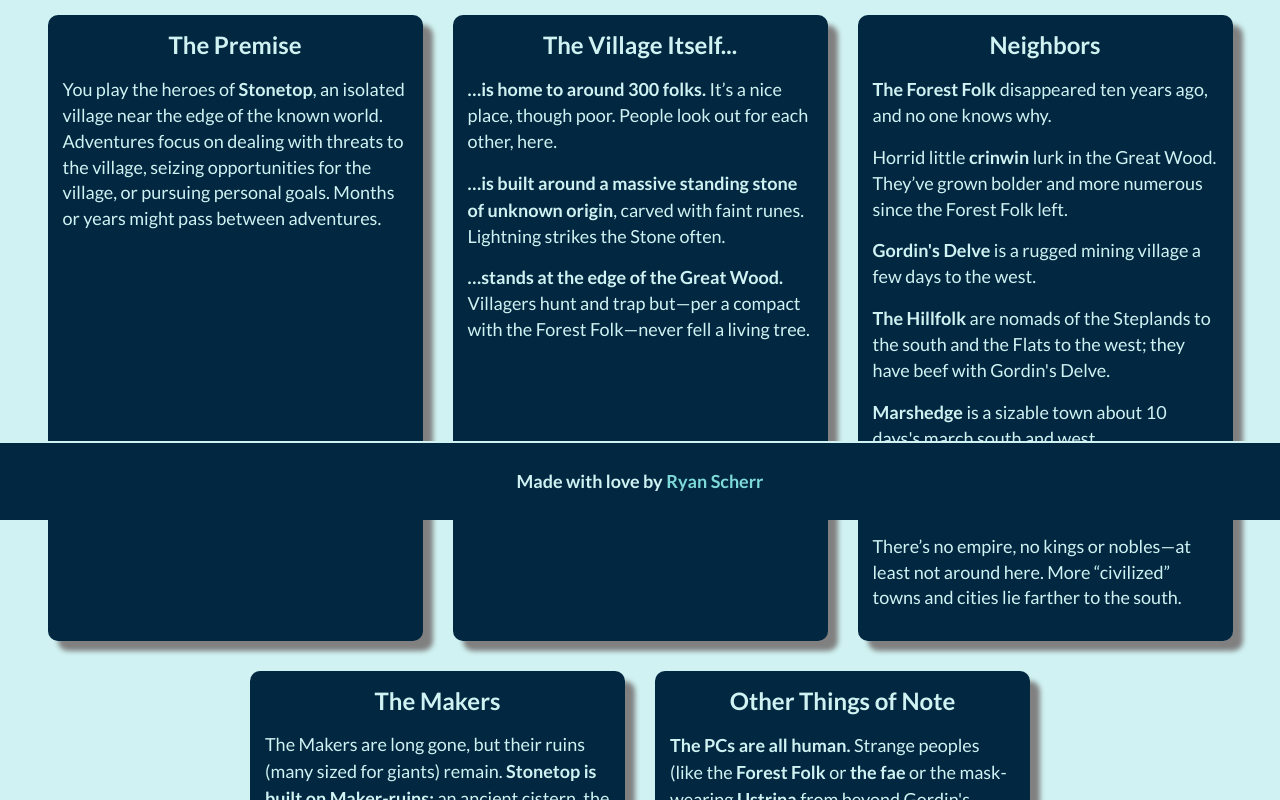
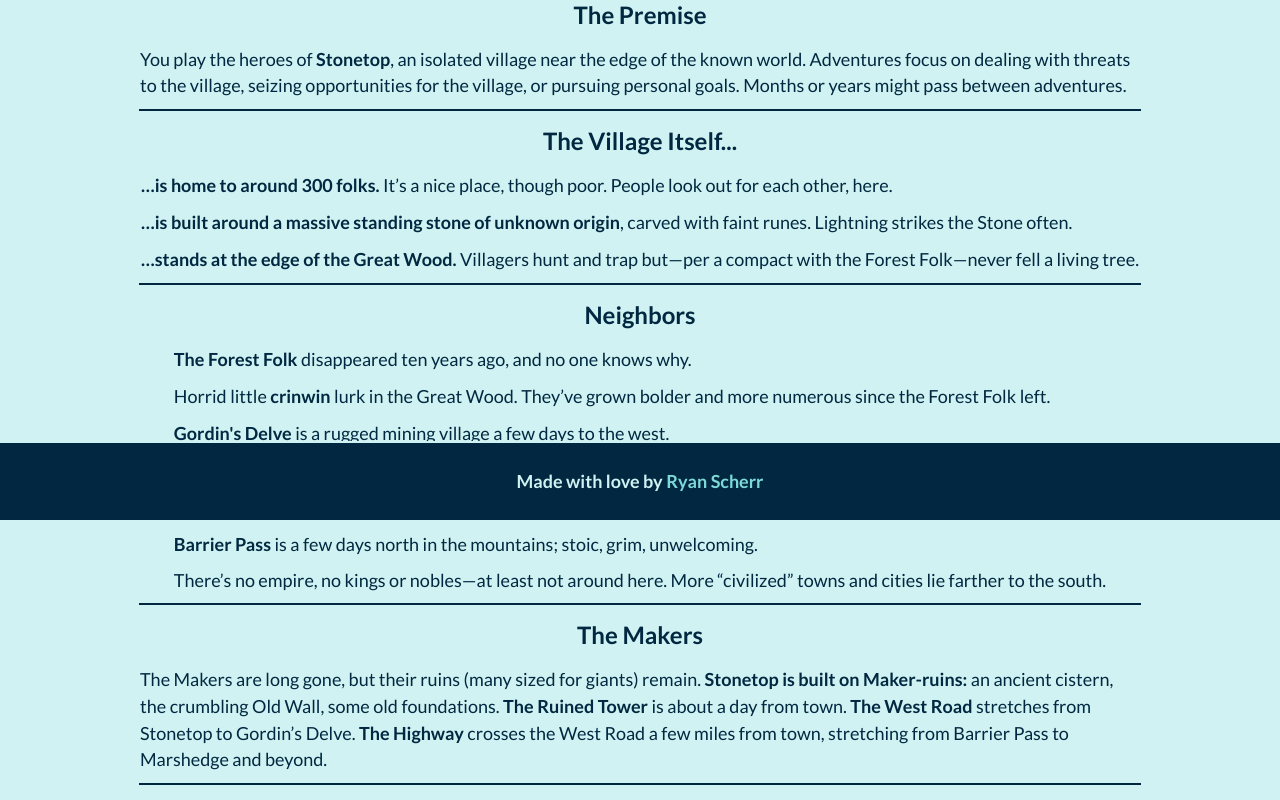
Before and after one commit to ryanascherr/stonetop-beyond, a React (Create React App) app in the folder client/: page / in a window 1280 px wide. Shown: the part 280-1080 px from the top of the page. Built offline with nearby package versions, Linux system fonts and the light colour scheme.

Commit message:
Restyled homepage.

```diff
--- a/client/src/pages/Homepage.js
+++ b/client/src/pages/Homepage.js
@@ -11,17 +11,19 @@ function Homepage() {
             <h2 className="homepage-title">Welcome to Stonetop Beyond!</h2>
             <h2 className="homepage-title">Read below to find out more about the game, or create a character after you've logged in!</h2>
             <div className="info-container">
-                <div className="info card">
+                <div className="info">
                     <h2>The Premise</h2>
                     <p>You play the heroes of <strong>Stonetop</strong>, an isolated village near the edge of the known world. Adventures focus on dealing with threats to the village, seizing opportunities for the village, or pursuing personal goals. Months or years might pass between adventures.</p>
                 </div>
-                <div className="info card">
+                <hr></hr>
+                <div className="info">
                     <h2>The Village Itself...</h2>
                     <p><strong>…is home to around 300 folks.</strong> It’s a nice place, though poor. People look out for each other, here.</p>
                     <p><strong>…is built around a massive standing stone of unknown origin</strong>, carved with faint runes. Lightning strikes the Stone often.</p>
                     <p><strong>…stands at the edge of the Great Wood.</strong> Villagers hunt and trap but—per a compact with the Forest Folk—never fell a living tree.</p>
                 </div>
-                <div className="info card">
+                <hr></hr>
+                <div className="info">
                     <h2>Neighbors</h2>
                     <p><strong>The Forest Folk</strong> disappeared ten years ago, and no one knows why.</p>
                     <p>Horrid little <strong>crinwin</strong> lurk in the Great Wood. They’ve grown bolder and more numerous since the Forest Folk left.</p>
@@ -31,11 +33,13 @@ function Homepage() {
                     <p><strong>Barrier Pass</strong> is a few days north in the mountains; stoic, grim, unwelcoming.</p>
                     <p>There’s no empire, no kings or nobles—at least not around here. More “civilized” towns and cities lie farther to the south.</p>
                 </div>
-                <div className="info card">
+                <hr></hr>
+                <div className="info">
                     <h2>The Makers</h2>
                     <p>The Makers are long gone, but their ruins (many sized for giants) remain. <strong>Stonetop is built on Maker-ruins:</strong> an ancient cistern, the crumbling Old Wall, some old foundations. <strong>The Ruined Tower</strong> is about a day from town. <strong>The West Road</strong> stretches from Stonetop to Gordin’s Delve. <strong>The Highway</strong> crosses the West Road a few miles from town, stretching from Barrier Pass to Marshedge and beyond.</p>
                 </div>
-                <div className="info card">
+                <hr></hr>
+                <div className="info">
                     <h2>Other Things of Note</h2>
                     <p><strong>The PCs are all human.</strong> Strange peoples (like the <strong>Forest Folk</strong> or <strong>the fae</strong> or the mask-wearing <strong>Ustrina</strong> from beyond Gordin's Delve) are known of but poorly understood.</p>
                     <p>Sages whisper of the <strong>Things Below</strong>, primeval entities of darkness, corruption, and ruin. Their power taints all that it touches.</p>
--- a/client/src/style.css
+++ b/client/src/style.css
@@ -165,6 +165,11 @@ body {
 
 /* Homepage */
 
+/* .homepage-title-container {
+    background-color: var(--darkest-blue);
+    color: var(--off-white);
+} */
+
 .homepage-title {
     margin-bottom: 15px;
 }
@@ -173,6 +178,25 @@ body {
     display: flex;
     justify-content: center;
     flex-wrap: wrap;
+}
+
+.info-container hr {
+    border: 1px solid var(--darkest-blue);
+    width: 100%;
+    margin-bottom: 15px;
+    max-width: 1000px;
+}
+
+.info {
+    max-width: 1000px;
+}
+
+.info h2 {
+    margin-bottom: 15px;
+}
+
+.info p {
+    margin-bottom: 10px;
 }
 
 /* Login */
```
